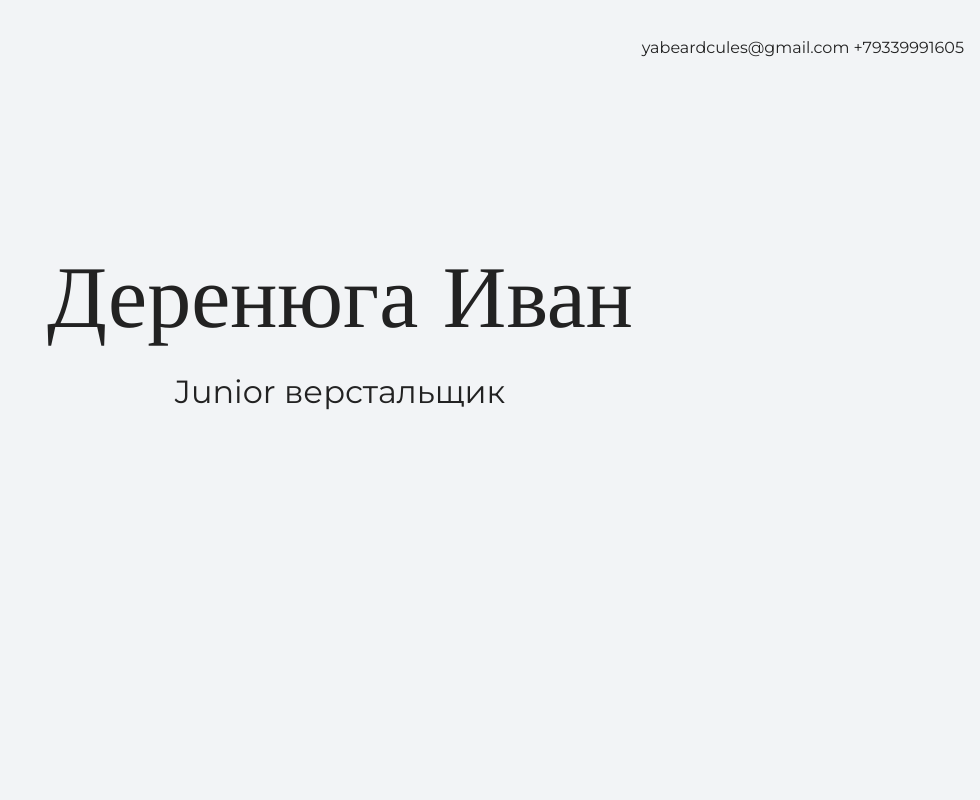
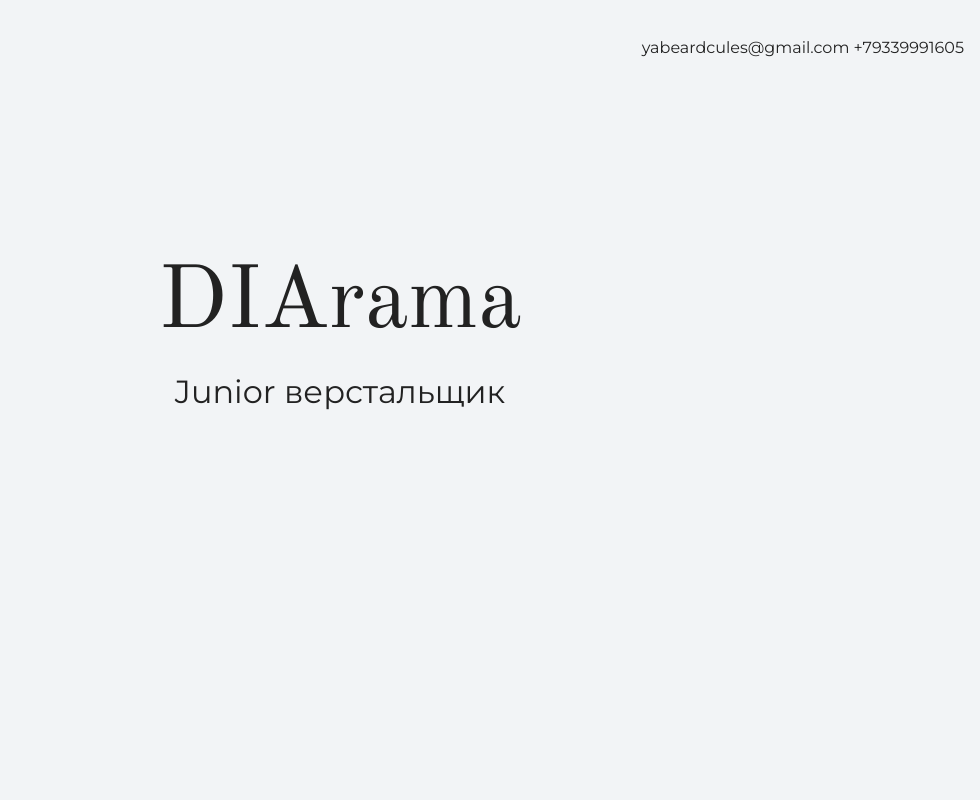
Before and after one commit to Yabeardcules/Portfolio, a plain HTML site: page index.html in a window 1280 px wide. Shown: the top 800 px of the page, without its empty margins (300-1280 px from the left). Drawn offline with nearby package versions, Linux system fonts and the light colour scheme.

Commit message:
Меня название заголовок

```diff
--- a/index.html
+++ b/index.html
@@ -14,7 +14,7 @@
 
     <section class="hero-image">
       <div class="container">
-        <h1 class="heading">Деренюга Иван</h1>
+        <h1 class="heading">DIArama</h1>
       </div>
       <div class="container">
       <p>Junior верстальщик</p></div>
```
